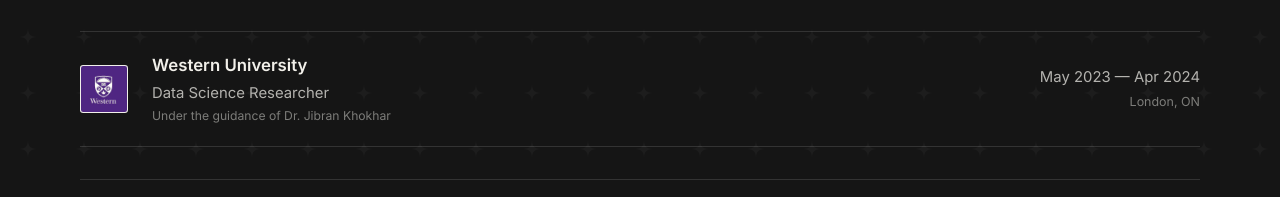
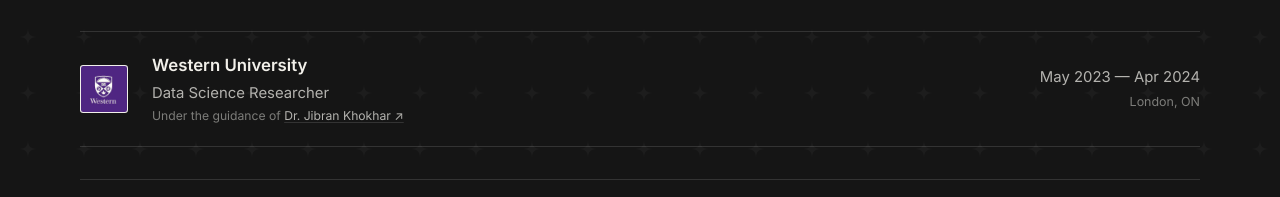
Before and after one commit to Azlan-A1/azlanahmad.ca, a Next.js app: page / in a window 1280 px wide. Shown: the part 1615-1812 px from the top of the page. Built offline with nearby package versions, Linux system fonts and the light colour scheme.

Commit message:
Link Khokhar Lab in research experience

```diff
--- a/src/app/globals.css
+++ b/src/app/globals.css
@@ -281,6 +281,20 @@ h1 {
   margin-top: 0.18rem;
   color: var(--muted);
   font-size: 0.76rem;
+}
+
+.experienceMentor a {
+  color: var(--secondary);
+  text-decoration: underline;
+  text-decoration-color: var(--line);
+  text-underline-offset: 0.2em;
+  transition: color 160ms ease, text-decoration-color 160ms ease;
+}
+
+.experienceMentor a:hover,
+.experienceMentor a:focus-visible {
+  color: var(--accent);
+  text-decoration-color: var(--accent);
 }
 
 .experienceTime {
--- a/src/app/page.tsx
+++ b/src/app/page.tsx
@@ -35,7 +35,8 @@ const experiences = [
     logo: '/img/logos/uwo-logo.png',
     company: 'Western University',
     role: 'Data Science Researcher',
-    mentor: 'Under the guidance of Dr. Jibran Khokhar',
+    mentor: 'Dr. Jibran Khokhar',
+    mentorHref: 'https://www.khokharlab.com/',
     period: 'May 2023 — Apr 2024',
     location: 'London, ON',
   },
@@ -165,7 +166,12 @@ export default function HomePage() {
                     <h3>{experience.company}</h3>
                     <p>{experience.role}</p>
                     {experience.mentor && (
-                      <span className="experienceMentor">{experience.mentor}</span>
+                      <span className="experienceMentor">
+                        Under the guidance of{' '}
+                        <a href={experience.mentorHref} target="_blank" rel="noreferrer">
+                          {experience.mentor} ↗
+                        </a>
+                      </span>
                     )}
                   </div>
                   <div className="experienceTime">
```
